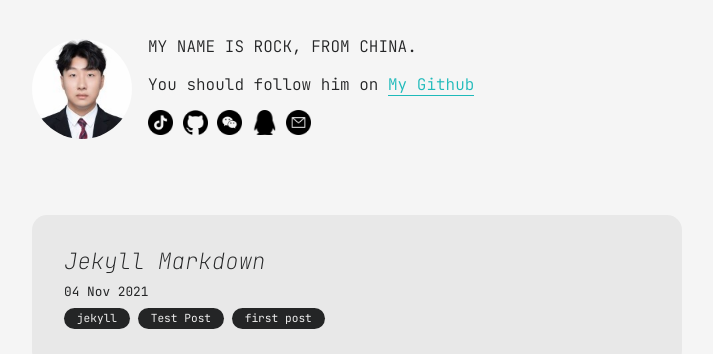
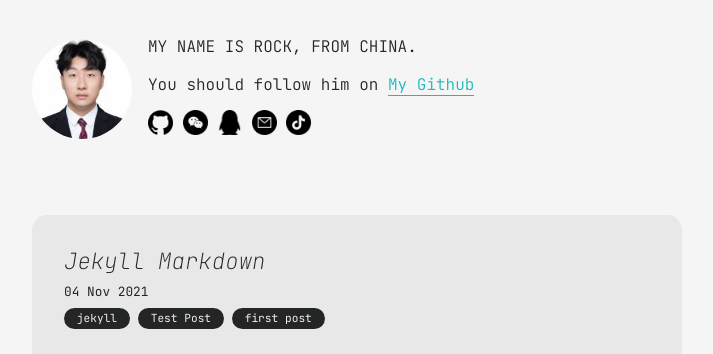
Before and after one commit to Rock230303/Rock230303.github.io, a Jekyll site: the page built from index.md, in a window 1280 px wide. Shown: the part 248-602 px from the top of the page, without its empty margins (283-996 px from the left). Built offline with Jekyll 4.4.1, drawn with Linux system fonts in a browser that asks for light colours.

Commit message:
更新 author.yml

```diff
--- a/_data/author.yml
+++ b/_data/author.yml
@@ -11,13 +11,13 @@
 "
 email: tandonghua_rock@163.com
 contact:
-  - title: dy
-    url: https://www.douyin.com/user/MS4wLjABAAAAjfICqZcWRWv6vO_Z8qAC_jfPEzpspNChudeWoqbN6RA
   - title: github
     url: https://github.com/rock230303
   - title: wx
-    url: https://raw.githubusercontent.com/Rock230303/Rock230303.github.io/main/pic/150200.jpg
+    url: https://raw.githubusercontent.com/Rock230303/Rock230303.github.io/main/pic/weixin.jpg
   - title: qq
-    url: https://raw.githubusercontent.com/Rock230303/Rock230303.github.io/main/pic/150200.jpg
+    url: https://qm.qq.com/q/i0n4gzLsPu
   - title: email
     url: mailto:tandonghua_rock@163.com
+  - title: dy
+    url: https://www.douyin.com/user/MS4wLjABAAAAjfICqZcWRWv6vO_Z8qAC_jfPEzpspNChudeWoqbN6RA
```
